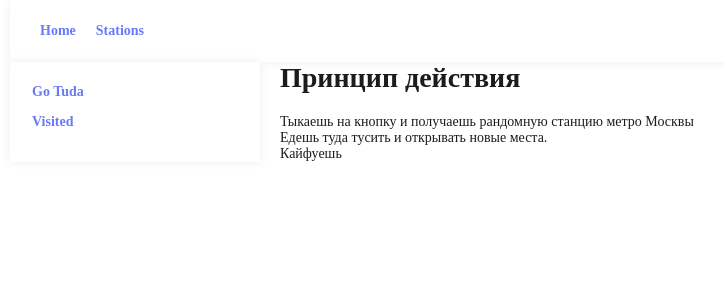
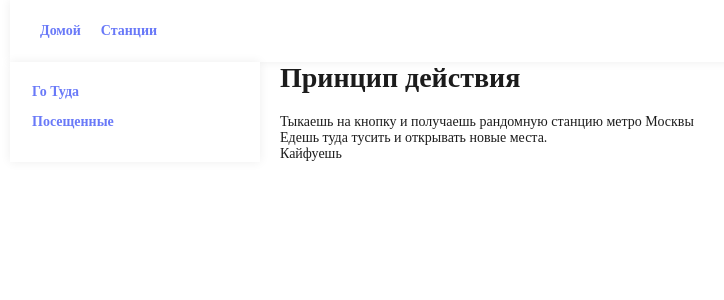
Before and after one commit to qimijoy/gotuda, a Vue app: page / in a window 1280 px wide. Shown: the top 300 px of the page, without its empty margins (118-842 px from the left). Built offline with nearby package versions, Linux system fonts and the light colour scheme.

Commit message:
i18n init

```diff
--- a/package.json
+++ b/package.json
@@ -14,6 +14,7 @@
     "@vuelidate/core": "^2.0.3",
     "@vuelidate/validators": "^2.0.4",
     "vue": "^3.3.4",
+    "vue-i18n": "^9.4.1",
     "vue-router": "^4.2.4",
     "vuex": "^4.0.2"
   },
--- a/src/App.vue
+++ b/src/App.vue
@@ -7,10 +7,13 @@
 <script setup>
 import { computed } from 'vue';
 import { useRoute } from 'vue-router';
-const route = useRoute();
 
 import layouts from '@/layouts';
 
+// States
+const route = useRoute();
+
+// Computed
 const layout = computed(() => layouts[route.meta.layout]);
 </script>
 
--- a/src/components/GoHeader.vue
+++ b/src/components/GoHeader.vue
@@ -7,11 +7,16 @@
 </template>
 
 <script setup>
-import { ref } from 'vue';
+import { computed } from 'vue';
+import { useI18n } from 'vue-i18n';
 
-const links = ref([
-	{ name: 'Home', href: '/' },
-	{ name: 'Stations', href: '/stations' },
+// States
+const { t } = useI18n();
+
+// Computed
+const links = computed(() => [
+	{ name: t('sections.home'), href: '/' },
+	{ name: t('sections.stations'), href: '/stations' },
 ]);
 </script>
 
--- a/src/components/GoSidebar.vue
+++ b/src/components/GoSidebar.vue
@@ -9,11 +9,16 @@
 </template>
 
 <script setup>
-import { ref } from 'vue';
+import { ref, computed } from 'vue';
+import { useI18n } from 'vue-i18n';
 
-const links = ref([
-	{ name: 'Go Tuda', href: '/gotuda' },
-	{ name: 'Visited', href: '/visited' },
+// States
+const { t } = useI18n();
+
+// Computed
+const links = computed(() => [
+	{ name: t('sections.goTuda'), href: '/gotuda' },
+	{ name: t('sections.visited'), href: '/visited' },
 ]);
 </script>
 
--- /dev/null
+++ b/src/i18n/_en.json
@@ -0,0 +1,11 @@
+{
+  "sections": {
+    "home": "Home",
+    "stations": "Stations",
+    "goTuda": "Go Tuda",
+    "visited": "Visited"
+  },
+  "GoTuda": {
+    "header": "Principle of operation"
+  }
+}
--- /dev/null
+++ b/src/i18n/_ru.json
@@ -0,0 +1,11 @@
+{
+  "sections": {
+    "home": "Домой",
+    "stations": "Станции",
+    "goTuda": "Го Туда",
+    "visited": "Посещенные"
+  },
+  "GoTuda": {
+    "header": "Принцип действия"
+  }
+}
--- /dev/null
+++ b/src/i18n/index.js
@@ -0,0 +1,8 @@
+import en from './_en.json';
+import ru from './_ru.json';
+
+export const defaultLocale = 'ru';
+export const languages = {
+	en,
+	ru,
+};
--- a/src/main.js
+++ b/src/main.js
@@ -17,10 +17,27 @@ import {
 } from '@fortawesome/free-regular-svg-icons';
 library.add([faHeart, faHand, faAddressBook, faCreditCard, faLemon, faHourglass]);
 
-const app = createApp(App);
+// i18n
+import { createI18n, useI18n } from 'vue-i18n';
+import { languages, defaultLocale } from '@/i18n';
+
+const i18n = createI18n({
+	legacy: false, // Composition API
+	fallbackLocale: defaultLocale,
+	locale: defaultLocale,
+	messages: Object.assign(languages),
+});
+
+const app = createApp(App, {
+	setup() {
+		const { t } = useI18n();
+		return { t };
+	},
+});
 
 app.use(router);
 app.use(store);
+app.use(i18n);
 
 app.component('font-awesome-icon', FontAwesomeIcon);
 
--- a/src/views/HomeView.vue
+++ b/src/views/HomeView.vue
@@ -1,12 +1,17 @@
 <template>
 	<div>
-		<h1>Принцип действия</h1>
+		<h1>{{ $t('GoTuda.header') }}</h1>
 		<p>Тыкаешь на кнопку и получаешь рандомную станцию метро Москвы</p>
 		<p>Едешь туда тусить и открывать новые места.</p>
 		<p>Кайфуешь</p>
 	</div>
 </template>
 
-<script setup></script>
+<script setup>
+import { useI18n } from 'vue-i18n';
+
+// States
+const { t } = useI18n();
+</script>
 
 <style scoped lang="less"></style>
```
Also changed, not shown: 1 other file (tests, documents, lock files or other folders).
